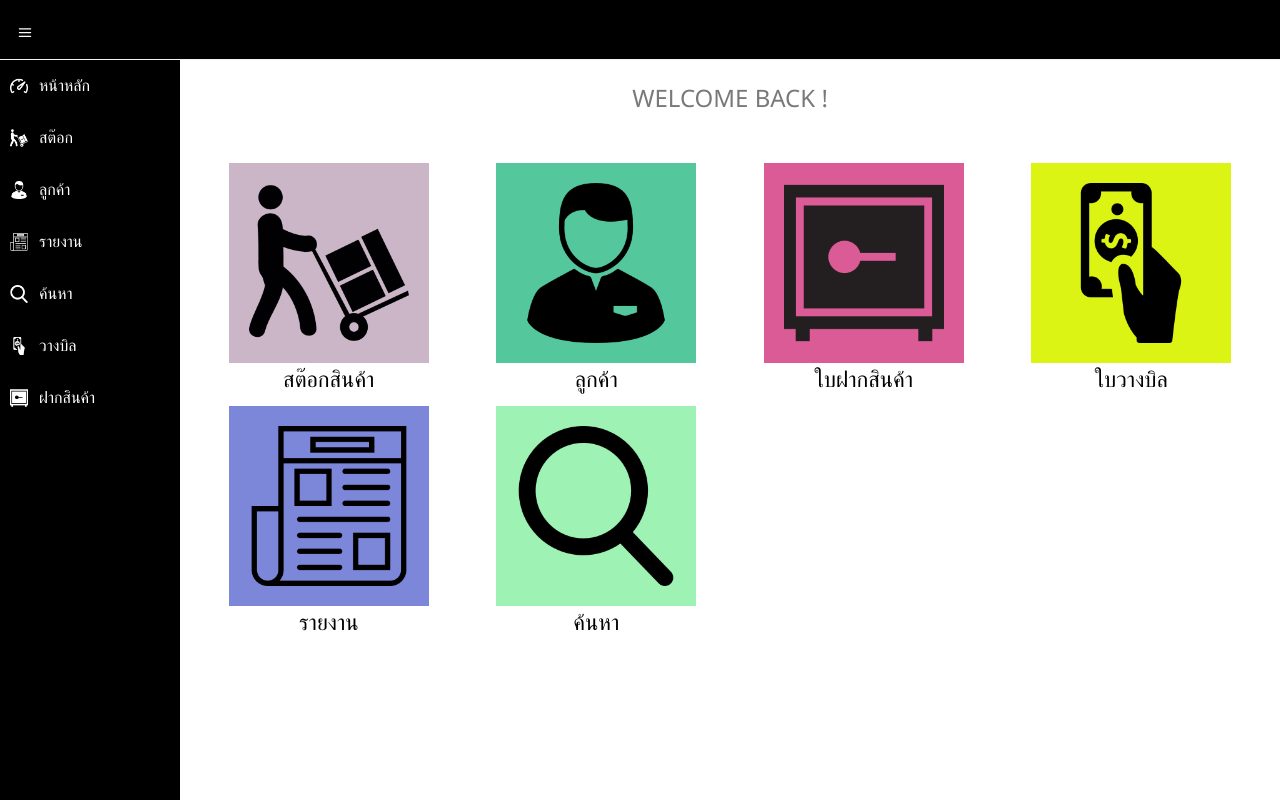
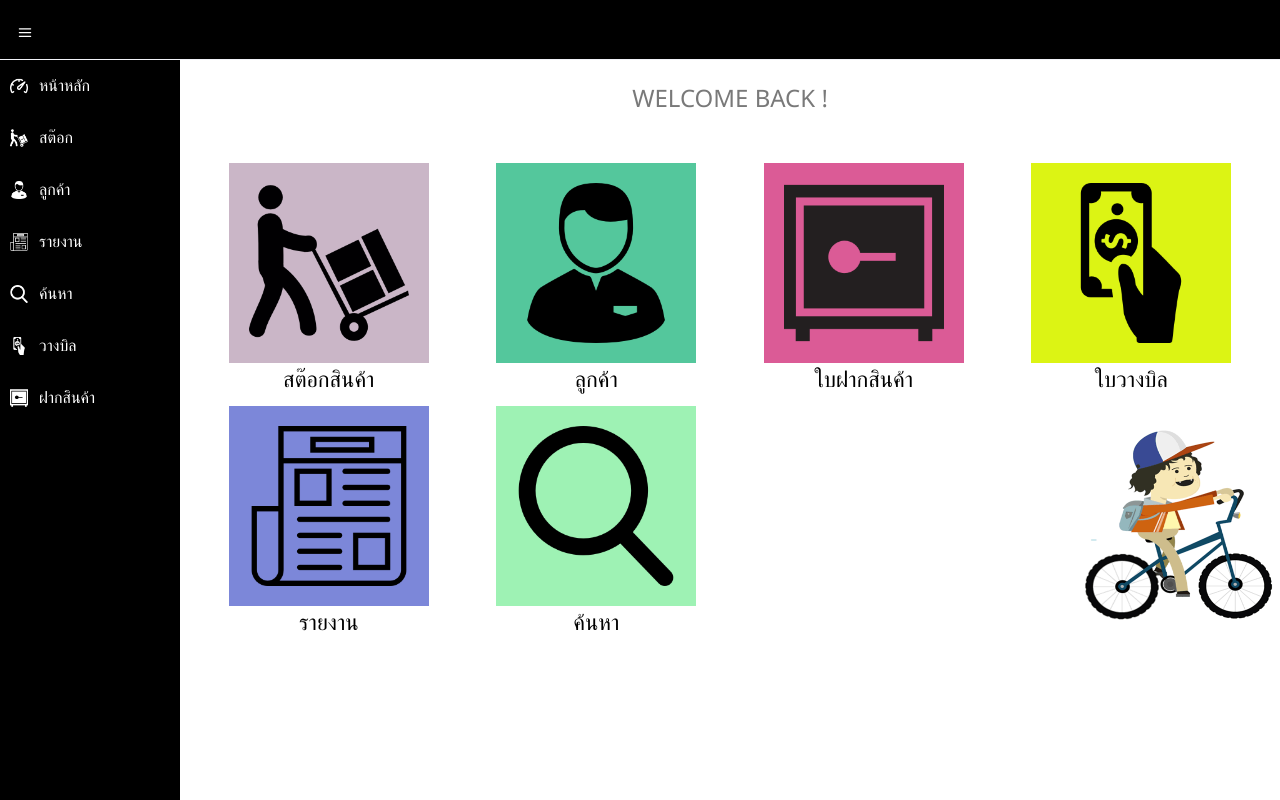
Before and after one commit to bellboyz/bicycle, a CodeIgniter app: page /database/ in a window 1280 px wide. Run offline with CodeIgniter, Linux system fonts and the light colour scheme; some libraries are stand-ins or nearby versions.

Commit message:
background

```diff
--- a/application/views/home.php
+++ b/application/views/home.php
@@ -108,11 +108,20 @@
     p{
       font-size: 22px;
       color: black
+    }
+
+    #picture{
+      background-image: url("common/img/animation-02.gif");
+      background-repeat: no-repeat;
+      background-position: 950px 375px;
+      background-size: 450px 300px;
+    }
+
   </style>
 
 </head>
 
-<body>
+<body id="picture">
   <!-- container section start -->
   <section id="container" class="">
 
@@ -130,7 +139,7 @@
           <div style="display:none;" id="myDiv" class="animate-bottom">
             <center><h3>WELCOME BACK ! </h3>
               <!-- <br> <?php echo date("l jS \of F Y h:i:s A") ?> </center>  --><br><br>
-           <!--  <img src="common/img/animation-02.gif"> -->
+           <!--  <img src=""> -->
             <div class="col-md-3">
               <a href="/stock" class="hvr-float">
                 <img src="common/img/stock.png" class="home-icon" style="background-color: #cab6c7;">
```
